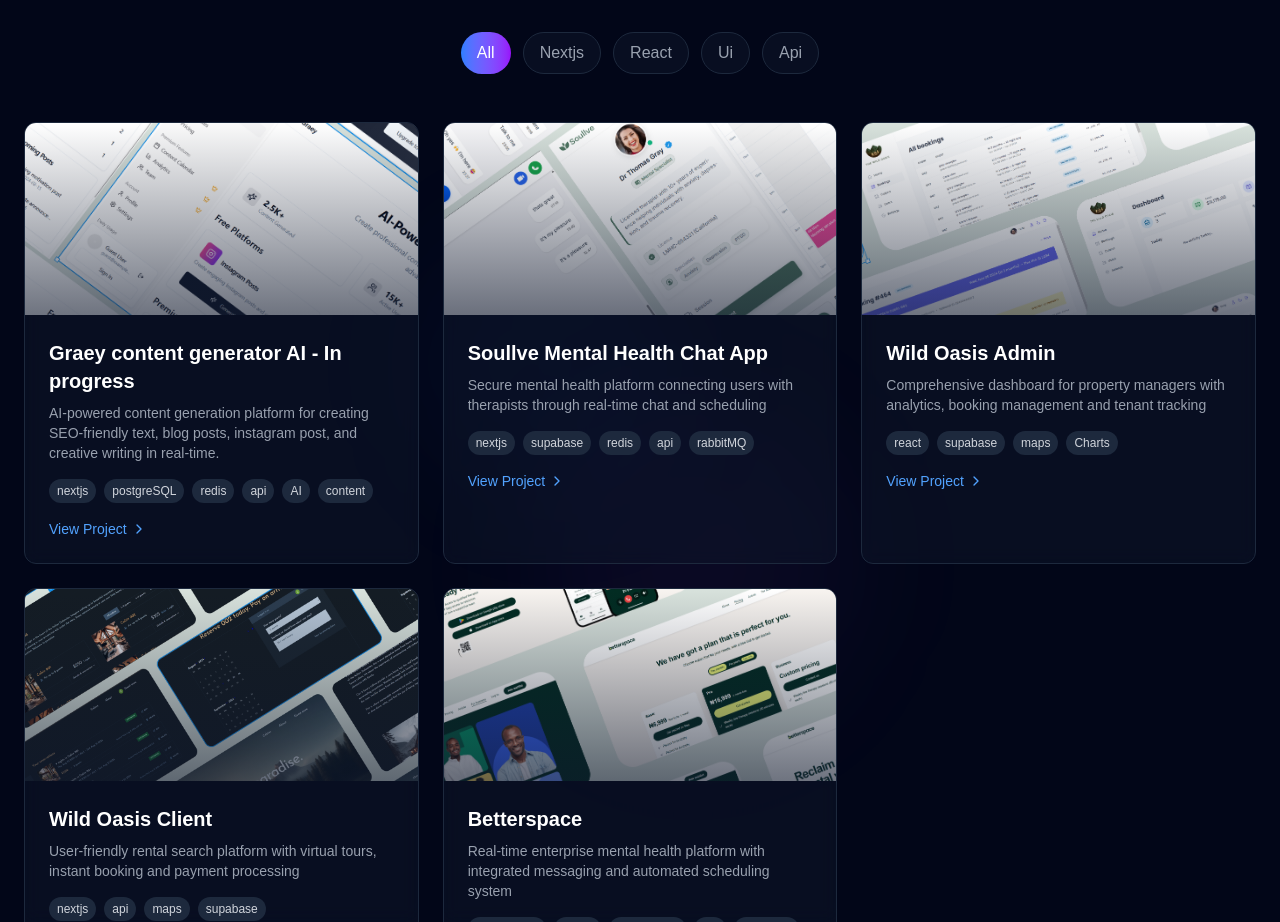
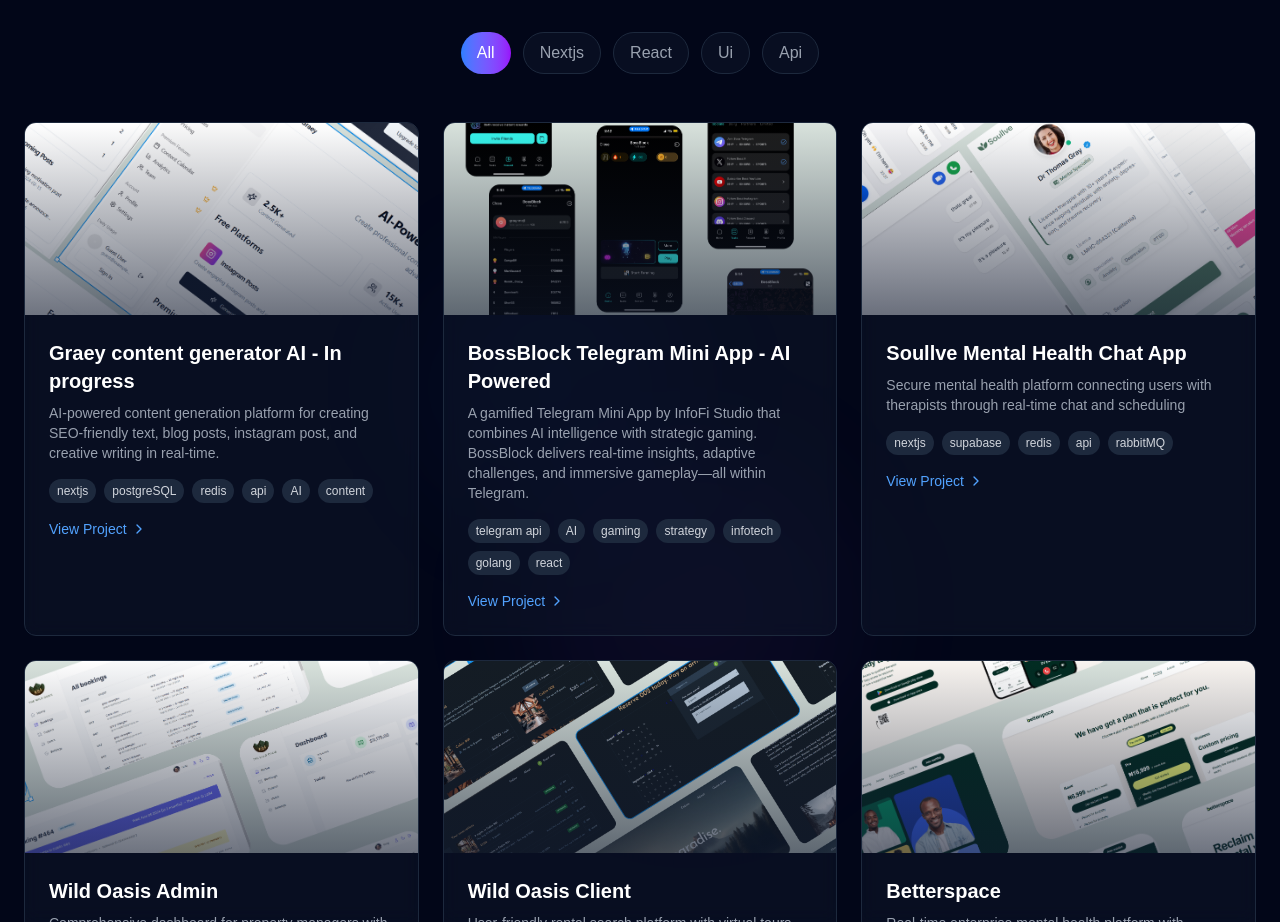
Before and after one commit to graynneji/portfolio, a Next.js app: page / in a window 1280 px wide. Shown: the part 1940-2862 px from the top of the page. Built offline with nearby package versions, Linux system fonts and the light colour scheme; no server answers.

Commit message:
added bossblock project

```diff
--- a/app/_components/Portfolio.tsx
+++ b/app/_components/Portfolio.tsx
@@ -103,6 +103,14 @@
         },
         {
             id: 2,
+            title: "BossBlock Telegram Mini App - AI Powered",
+            description: "A gamified Telegram Mini App by InfoFi Studio that combines AI intelligence with strategic gaming. BossBlock delivers real-time insights, adaptive challenges, and immersive gameplay—all within Telegram.",
+            tags: ["telegram api", "AI", "gaming", "strategy", "infotech", "golang", "react"],
+            image: "/BossBlock.png",
+            link: "https://t.me/BossBlock_Bot"
+        },
+        {
+            id: 3,
             title: "Soullve Mental Health Chat App",
             description: "Secure mental health platform connecting users with therapists through real-time chat and scheduling",
             tags: ["nextjs", "supabase", "redis", "api", "rabbitMQ"],
@@ -110,7 +118,7 @@
             link: "https://soullvelte.vercel.app/"
         },
         {
-            id: 3,
+            id: 4,
             title: "Wild Oasis Admin",
             description: "Comprehensive dashboard for property managers with analytics, booking management and tenant tracking",
             tags: ["react", "supabase", "maps", "Charts"],
@@ -118,7 +126,7 @@
             link: "https://wild-oasis-chi-indol.vercel.app"
         },
         {
-            id: 4,
+            id: 5,
             title: "Wild Oasis Client",
             description: "User-friendly rental search platform with virtual tours, instant booking and payment processing",
             tags: ["nextjs", "api", "maps", "supabase"],
@@ -126,7 +134,7 @@
             link: "https://rental-website-nextjs.vercel.app/"
         },
         {
-            id: 5,
+            id: 6,
             title: "Betterspace",
             description: "Real-time enterprise mental health platform with integrated messaging and automated scheduling system",
             tags: ["react native", "nextjs", "css module", "api", "rabbitMQ", "tailwindCss", "redis"],
```
Also changed, not shown: public/BossBlock.png (added).
